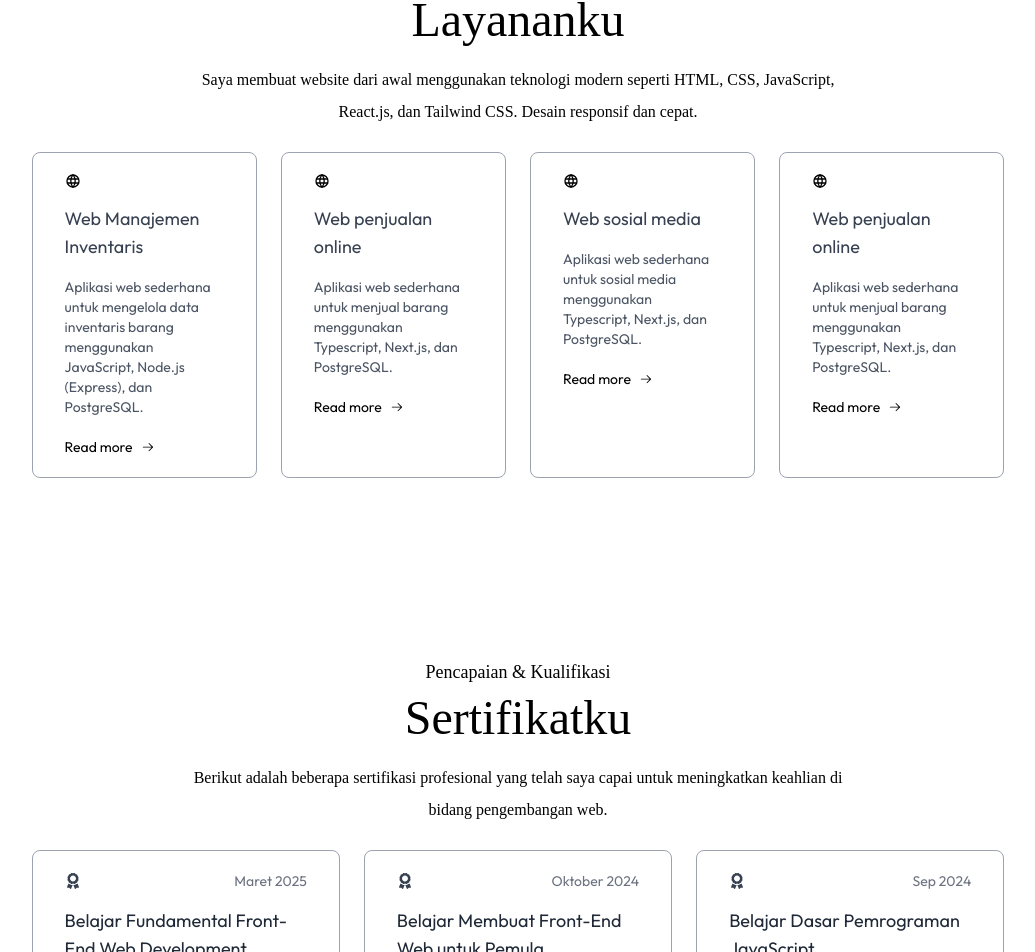
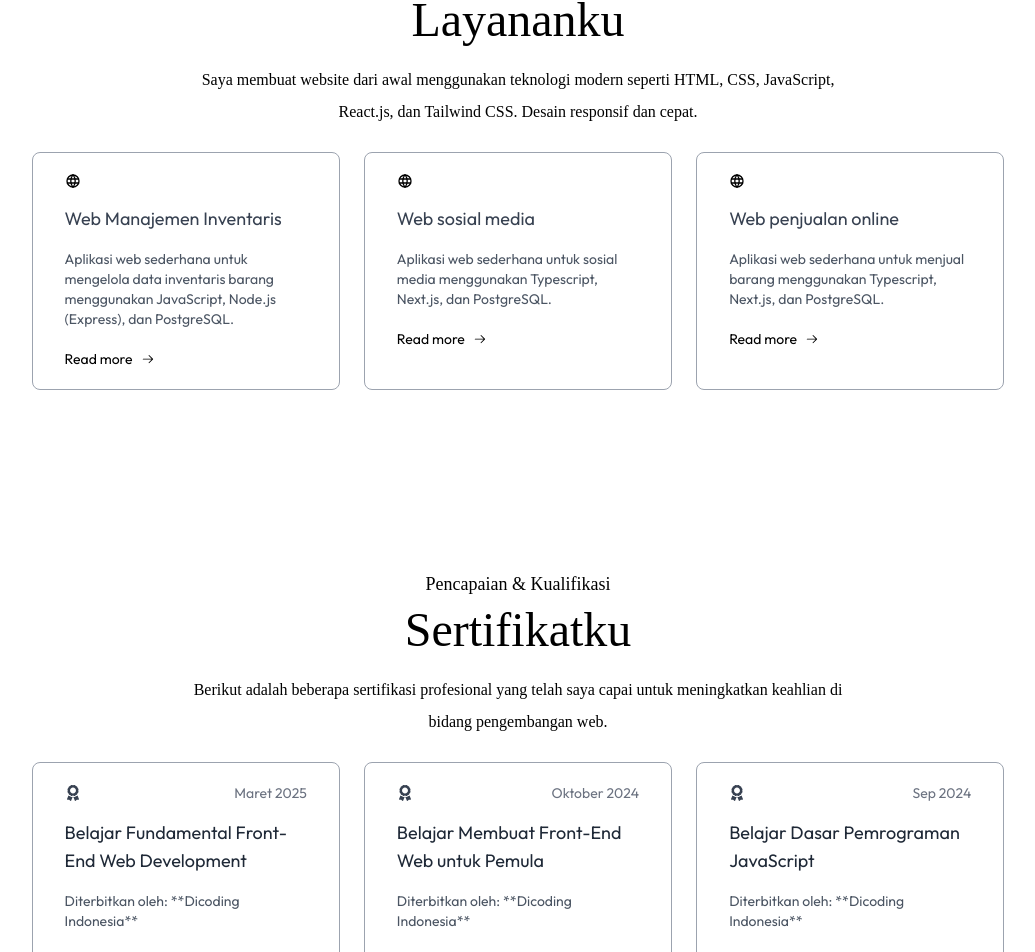
Before and after one commit to Rulirolando/portofolio, a Next.js app: page / in a window 1280 px wide. Shown: the part 1502-2454 px from the top of the page, without its empty margins (122-1157 px from the left). Built offline with nearby package versions, Linux system fonts and the light colour scheme; a web font is replaced by a local one.

Commit message:
update service

```diff
--- a/public/assets/imgprofile/infoList.js
+++ b/public/assets/imgprofile/infoList.js
@@ -63,13 +63,6 @@ export const serviceData = [
   },
   {
     icon: <TbWorld className="w-10" />,
-    title: "Web penjualan online",
-    description:
-      "Aplikasi web sederhana untuk menjual barang menggunakan Typescript, Next.js, dan PostgreSQL.",
-    link: "https://github.com/Rulirolando/web-commerce.git",
-  },
-  {
-    icon: <TbWorld className="w-10" />,
     title: "Web sosial media",
     description:
       "Aplikasi web sederhana untuk sosial media menggunakan Typescript, Next.js, dan PostgreSQL.",
```
